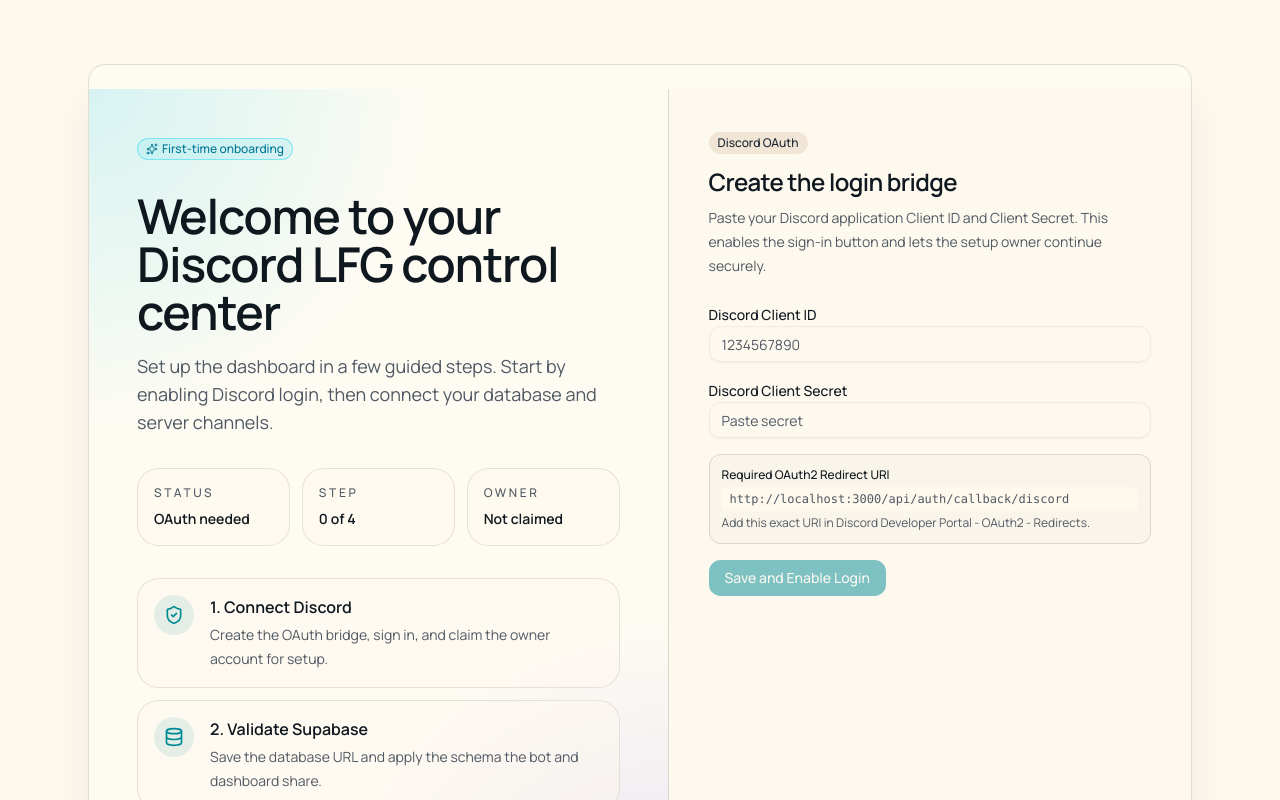
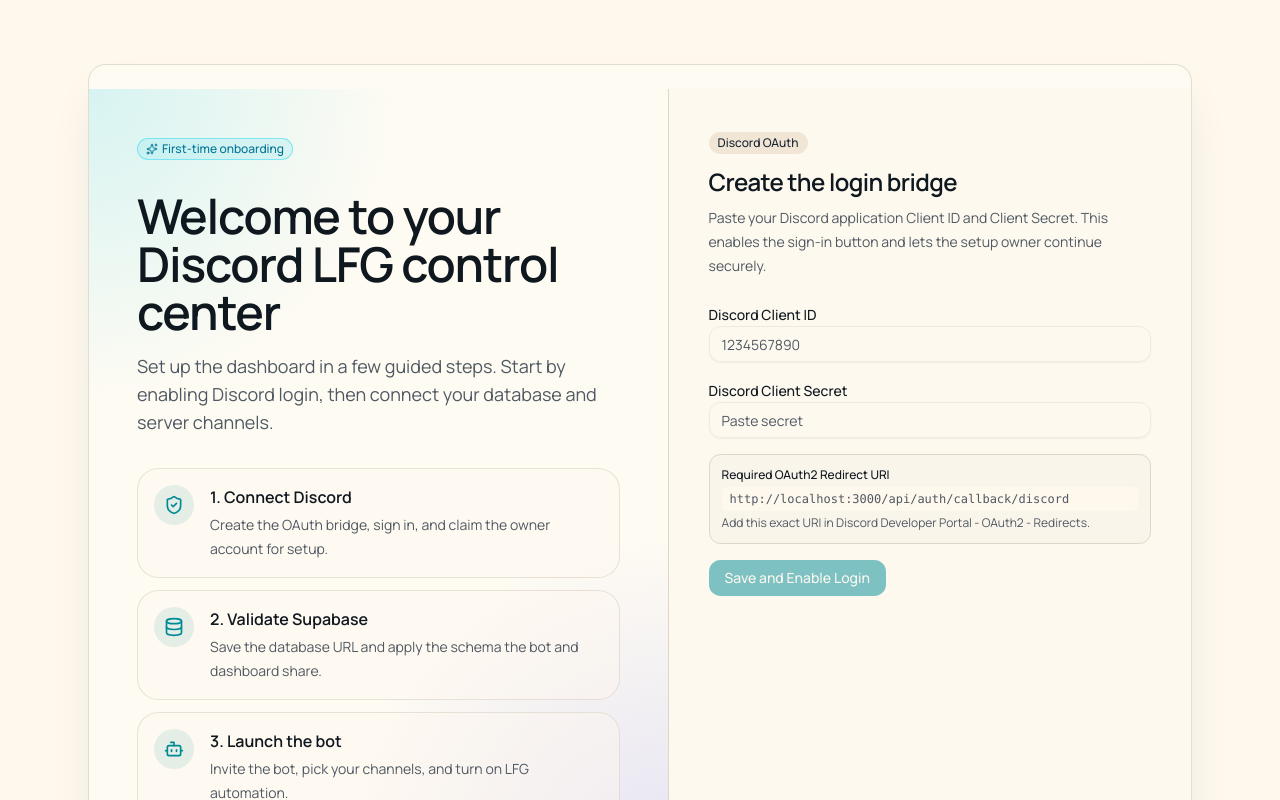
Before and after one commit to rosydaqbar/lfg-tool, a Next.js app in the folder dashboard/: page /setup in a window 1280 px wide. Shown: the top 800 px of the page. Built offline with nearby package versions, Linux system fonts and the light colour scheme; no server answers; the database is empty.

Commit message:
Simplify setup onboarding hero

```diff
--- a/dashboard/src/app/setup/page.tsx
+++ b/dashboard/src/app/setup/page.tsx
@@ -76,25 +76,6 @@ function SetupOnboardingPage({
                     ? "Your server setup is complete. Sign in with the owner account to manage the dashboard."
                     : "Set up the dashboard in a few guided steps. Start by enabling Discord login, then connect your database and server channels."}
                 </p>
-              </div>
-
-              <div className="grid gap-3 sm:grid-cols-3">
-                <div className="rounded-2xl border border-border/70 bg-background/45 p-4">
-                  <p className="text-xs font-medium uppercase tracking-[0.22em] text-muted-foreground">Status</p>
-                  <p className="mt-2 text-sm font-semibold text-foreground">
-                    {isSetupLocked ? "Setup complete" : discordCredentialsReady ? "Login ready" : "OAuth needed"}
-                  </p>
-                </div>
-                <div className="rounded-2xl border border-border/70 bg-background/45 p-4">
-                  <p className="text-xs font-medium uppercase tracking-[0.22em] text-muted-foreground">Step</p>
-                  <p className="mt-2 text-sm font-semibold text-foreground">{isSetupLocked ? "Complete" : "0 of 4"}</p>
-                </div>
-                <div className="rounded-2xl border border-border/70 bg-background/45 p-4">
-                  <p className="text-xs font-medium uppercase tracking-[0.22em] text-muted-foreground">Owner</p>
-                  <p className="mt-2 text-sm font-semibold text-foreground">
-                    {setup.ownerDiscordId ? "Claimed" : "Not claimed"}
-                  </p>
-                </div>
               </div>
 
               <div className="space-y-3">
```
